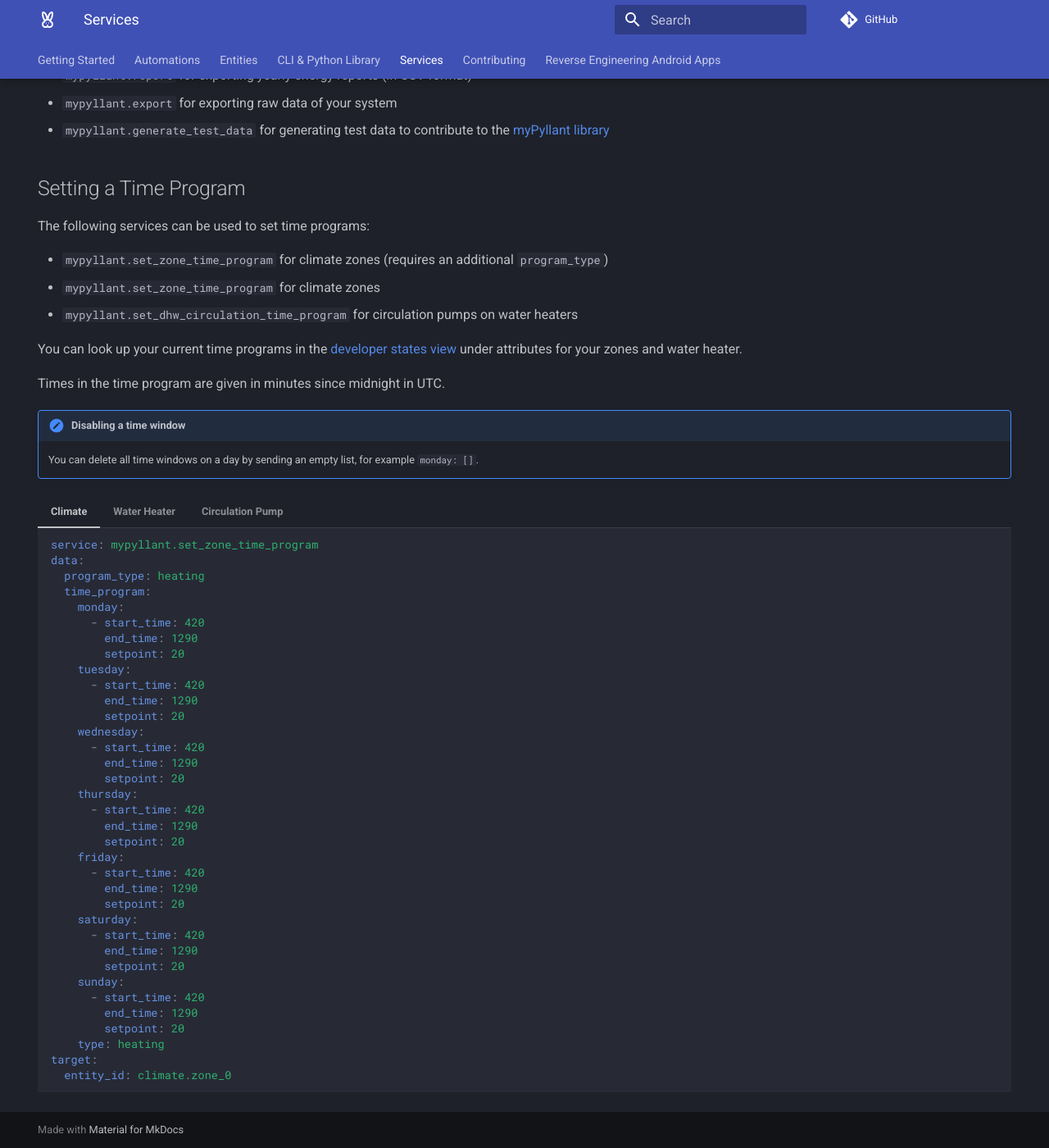
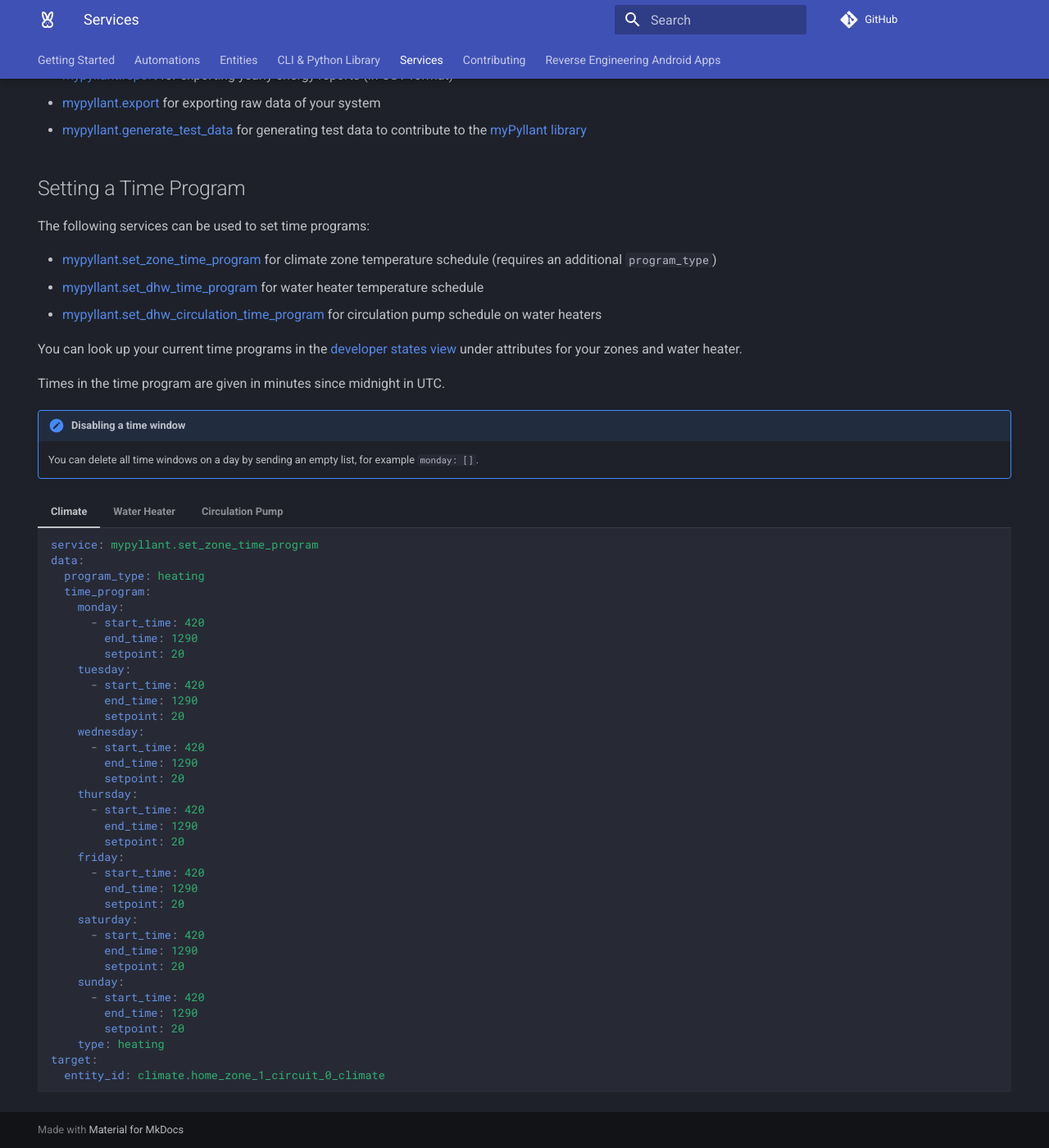
Before and after one commit to signalkraft/mypyllant-component, an MkDocs documentation site: the page built from docs/docs/2-services.md, in a window 1280 px wide and 1400 px high, scrolled down 859 px. Shown: the whole window at 82% size. Built offline with MkDocs 1.6.1 and Material for MkDocs 9.7.7, drawn with Linux system fonts in a browser that asks for light colours; comment, search, counter and statistics services are not loaded.

Commit message:
Updated docs with links to services

````diff
--- a/docs/docs/2-services.md
+++ b/docs/docs/2-services.md
@@ -16,17 +16,17 @@ Search for "myvaillant" in Developer Tools > Services in your Home Assistant ins
 
 ## Exporting Data
 
-* `mypyllant.report` for exporting yearly energy reports (in CSV format)
-* `mypyllant.export` for exporting raw data of your system
-* `mypyllant.generate_test_data` for generating test data to contribute to the [myPyllant library](https://github.com/signalkraft/mypyllant)
+* [mypyllant.report](https://my.home-assistant.io/redirect/developer_call_service/?service=mypyllant.report) for exporting yearly energy reports (in CSV format)
+* [mypyllant.export](https://my.home-assistant.io/redirect/developer_call_service/?service=mypyllant.export) for exporting raw data of your system
+* [mypyllant.generate_test_data](https://my.home-assistant.io/redirect/developer_call_service/?service=mypyllant.generate_test_data) for generating test data to contribute to the [myPyllant library](https://github.com/signalkraft/mypyllant)
 
 ## Setting a Time Program
 
 The following services can be used to set time programs:
 
-* `mypyllant.set_zone_time_program` for climate zones (requires an additional `program_type`)
-* `mypyllant.set_zone_time_program` for climate zones
-* `mypyllant.set_dhw_circulation_time_program` for circulation pumps on water heaters
+* [mypyllant.set_zone_time_program](https://my.home-assistant.io/redirect/developer_call_service/?service=mypyllant.set_zone_time_program) for climate zone temperature schedule (requires an additional `program_type`)
+* [mypyllant.set_dhw_time_program](https://my.home-assistant.io/redirect/developer_call_service/?service=mypyllant.set_dhw_time_program) for water heater temperature schedule
+* [mypyllant.set_dhw_circulation_time_program](https://my.home-assistant.io/redirect/developer_call_service/?service=mypyllant.set_dhw_circulation_time_program) for circulation pump schedule on water heaters
 
 You can look up your current time programs in the [developer states view](https://my.home-assistant.io/redirect/developer_states/)
 under attributes for your zones and water heater.
@@ -74,7 +74,7 @@ Times in the time program are given in minutes since midnight in UTC.
             setpoint: 20
         type: heating
     target:
-      entity_id: climate.zone_0
+      entity_id: climate.home_zone_1_circuit_0_climate
     ```
 
 === "Water Heater"
@@ -106,7 +106,7 @@ Times in the time program are given in minutes since midnight in UTC.
             end_time: 1290
         type: heating
     target:
-      entity_id: water_heater.domestic_hot_water_0
+      entity_id: water_heater.home_domestic_hot_water_0
     ```
 
 === "Circulation Pump"
@@ -138,5 +138,5 @@ Times in the time program are given in minutes since midnight in UTC.
             end_time: 1290
         type: heating
     target:
-      entity_id: water_heater.domestic_hot_water_0
+      entity_id: water_heater.home_domestic_hot_water_0
     ```
````
